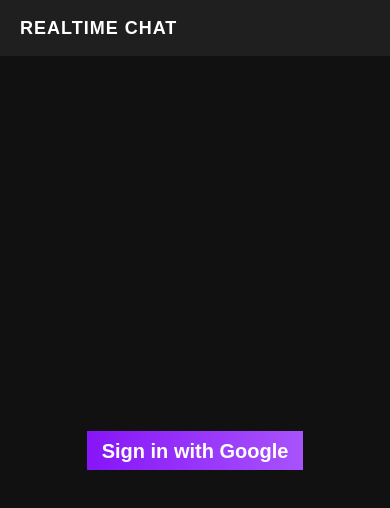
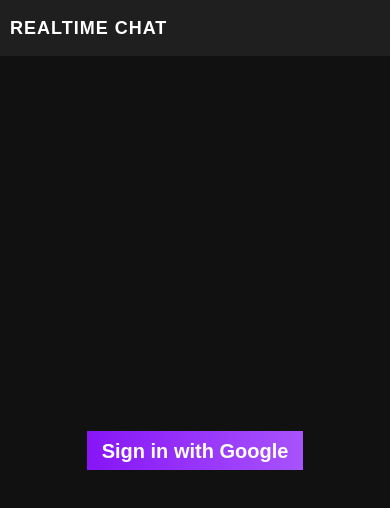
Before and after one commit to svkhrobbeck/realtime-chat, a React app: page / in a window 390 px wide. Shown: the top 508 px of the page. Built offline with nearby package versions, Linux system fonts and the light colour scheme; no server answers; the HTML template or start-up script is replaced by a standard one; a web font is replaced by a local one.

Commit message:
Change container

```diff
--- a/src/index.scss
+++ b/src/index.scss
@@ -65,6 +65,10 @@
   max-width: 1440px;
   margin: 0 auto;
   padding: 0 20px;
+
+  @media only screen and (max-width: 768px) {
+    padding: 0 10px;
+  }
 }
 
 /* VISUALLY HIDDEN */
```
